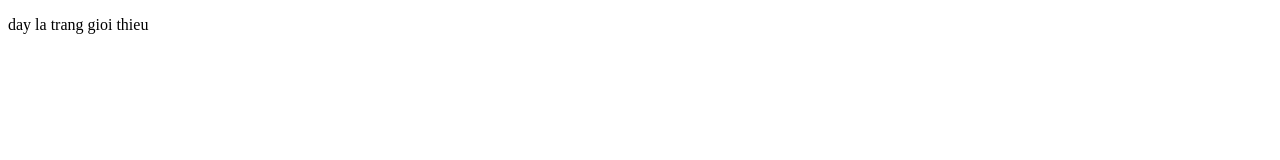
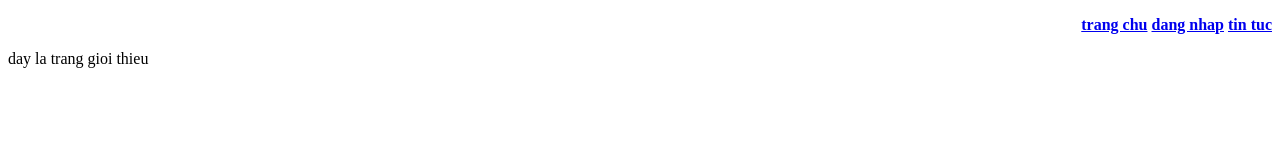
Before and after one commit to cuongtring25/cuongtring25.github.io, a plain HTML site: page e.html in a window 1280 px wide. Drawn offline with Linux system fonts and the light colour scheme.

Commit message:
them menu

```diff
--- a/e.html
+++ b/e.html
@@ -6,6 +6,11 @@
     <title>GIOI THIEU</title>
   </head>
   <body>
+    <p style="text-align: right; font-weight: bolder; color: #aa319d">
+      <a href="./e.html">trang chu</a>
+      <a href="./g.html">dang nhap</a>
+      <a href="./mau.html">tin tuc</a>
+    </p>
     <p>day la trang gioi thieu</p>
   </body>
 </html>
```
Also changed, not shown: g.html (+5 -0 lines).
